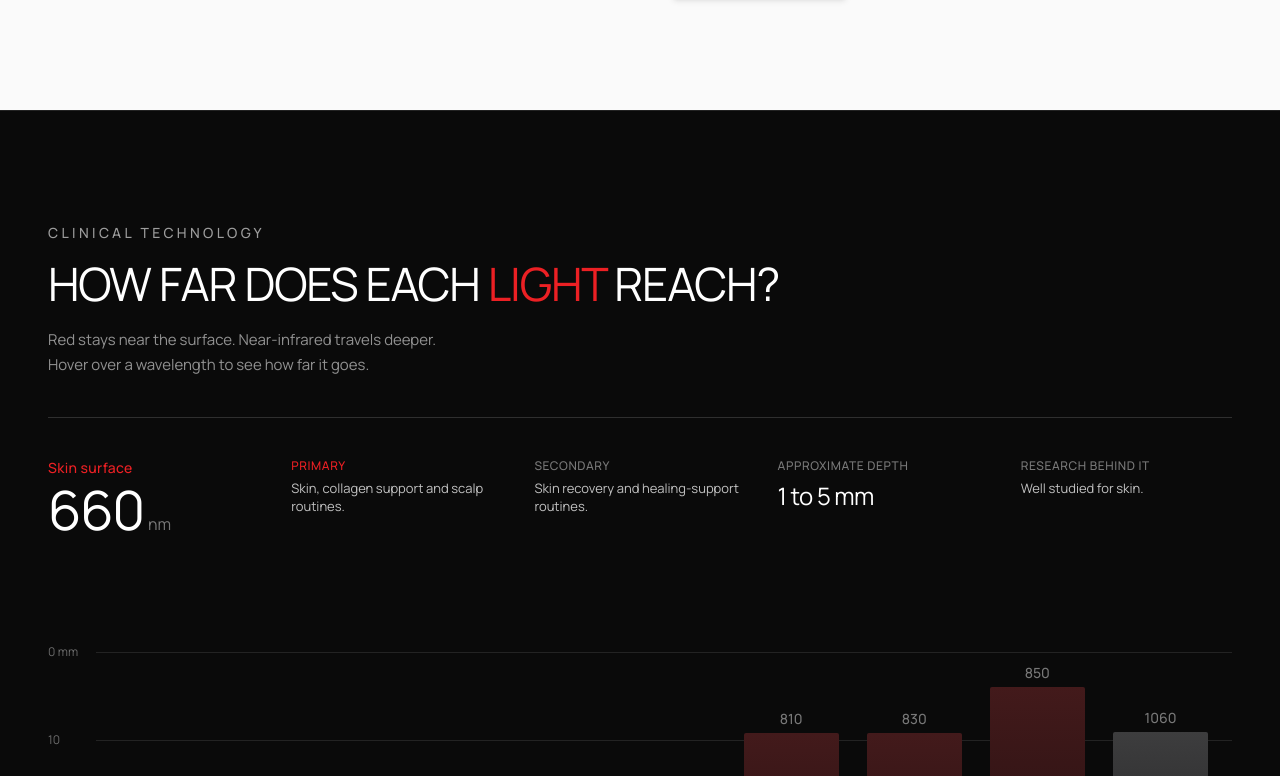
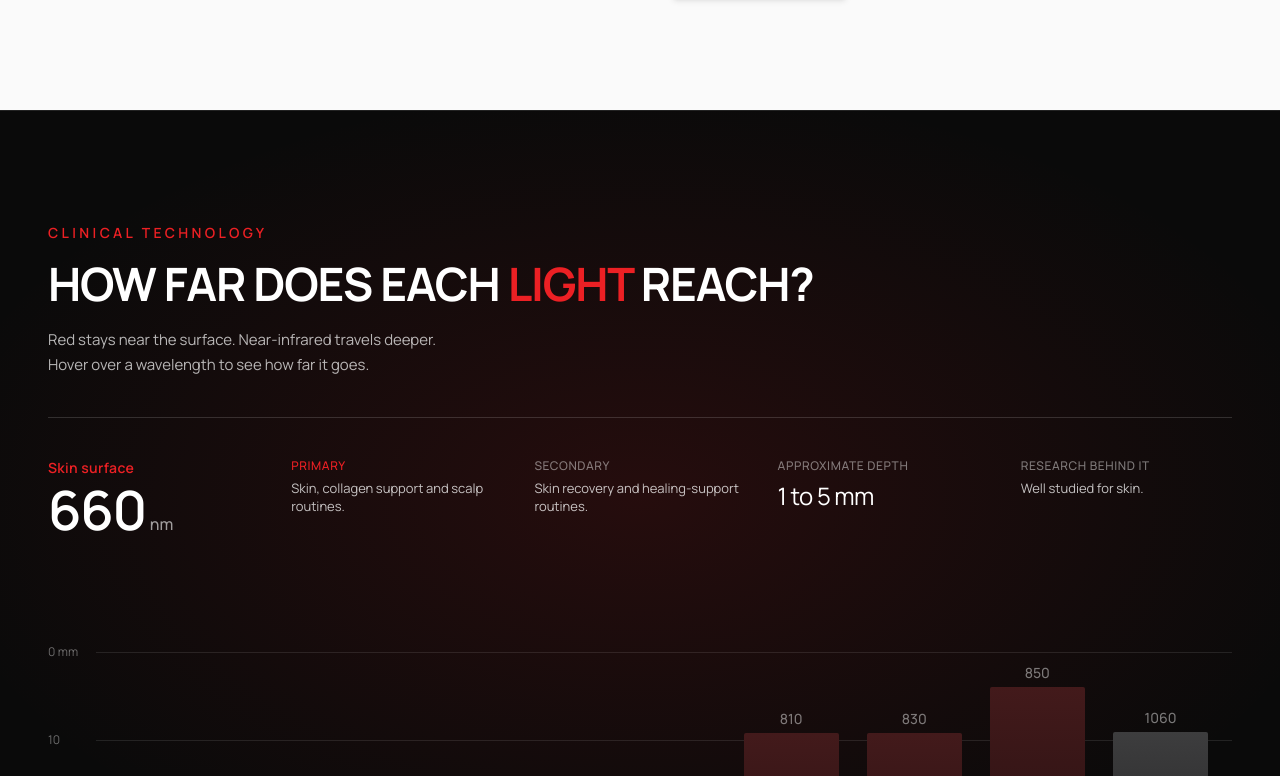
Before and after one commit to Eurolink-ofcl/Luma-frontend, a React (Vite) app: page / in a window 1280 px wide. Shown: the part 1524-2300 px from the top of the page. Built offline with nearby package versions, Linux system fonts and the light colour scheme.

Commit message:
feat: US-004 - Clinical Technology unbox background glow and font weights

```diff
--- a/src/components/ClinicalTech.jsx
+++ b/src/components/ClinicalTech.jsx
@@ -166,16 +166,19 @@ export default function ClinicalTech() {
       id="clinical-technology"
       className="relative w-full bg-[#0a0a0a] text-white py-20 lg:py-28 2xl:py-36 4xl:py-44 overflow-hidden font-['Manrope'] border-t border-white/10"
     >
-      <div className="clinical-container max-w-[1400px] 2xl:max-w-[1750px] 3xl:max-w-[1950px] 4xl:max-w-[2300px] mx-auto px-6 lg:px-12 2xl:px-16 4xl:px-20">
+      {/* Full-bleed unboxed ambient red glow behind chart matching PSD Group 17 */}
+      <div className="absolute inset-0 w-full h-full pointer-events-none bg-[radial-gradient(ellipse_75%_50%_at_50%_35%,rgba(236,32,36,0.12),transparent_75%)] z-0" />
+
+      <div className="clinical-container relative z-10 max-w-[1400px] 2xl:max-w-[1750px] 3xl:max-w-[1950px] 4xl:max-w-[2300px] mx-auto px-6 lg:px-12 2xl:px-16 4xl:px-20">
         {/* Section Header */}
         <div className="max-w-3xl 2xl:max-w-4xl 4xl:max-w-5xl">
-          <p className="text-xs sm:text-sm 2xl:text-base 4xl:text-lg uppercase tracking-[0.24em] text-white/60 font-medium mb-3">
+          <p className="text-xs sm:text-sm 2xl:text-base 4xl:text-lg uppercase tracking-[0.24em] text-[#EC2024] font-semibold mb-3">
             CLINICAL TECHNOLOGY
           </p>
-          <h2 className="text-2xl sm:text-3xl md:text-4xl lg:text-[46px] 2xl:text-[56px] 4xl:text-[68px] font-extralight tracking-tight uppercase leading-tight text-white">
+          <h2 className="text-2xl sm:text-3xl md:text-4xl lg:text-[46px] 2xl:text-[56px] 4xl:text-[68px] font-bold tracking-tight uppercase leading-tight text-white">
             HOW FAR DOES EACH <span className="text-[#EC2024]">LIGHT</span> REACH?
           </h2>
-          <p className="mt-4 text-white/55 text-sm sm:text-[15px] 2xl:text-base 4xl:text-lg leading-relaxed">
+          <p className="mt-4 text-white/70 text-sm sm:text-[15px] 2xl:text-base 4xl:text-lg leading-relaxed font-normal">
             Red stays near the surface. Near-infrared travels deeper.
             <br className="hidden sm:inline" />
             Hover over a wavelength to see how far it goes.
@@ -189,14 +192,14 @@ export default function ClinicalTech() {
         <div className="grid grid-cols-2 md:grid-cols-5 gap-6 lg:gap-8 2xl:gap-12 4xl:gap-16 items-start mb-14 2xl:mb-20 min-h-[90px] 2xl:min-h-[110px] transition-all duration-300">
           {/* Active Wavelength & Target */}
           <div className="col-span-2 sm:col-span-1">
-            <p className="text-xs sm:text-sm 2xl:text-base text-[#EC2024] font-medium tracking-wide mb-1">
+            <p className="text-xs sm:text-sm 2xl:text-base text-[#EC2024] font-semibold tracking-wide mb-1">
               {active.label}
             </p>
             <div className="flex items-baseline gap-1">
-              <span className="text-4xl sm:text-5xl lg:text-[54px] 2xl:text-[68px] 4xl:text-[80px] font-light text-white tracking-tight leading-none">
+              <span className="text-4xl sm:text-5xl lg:text-[54px] 2xl:text-[68px] 4xl:text-[80px] font-semibold text-white tracking-tight leading-none">
                 {active.value}
               </span>
-              <span className="text-sm sm:text-base 2xl:text-xl 4xl:text-2xl text-white/45 font-light">
+              <span className="text-sm sm:text-base 2xl:text-xl 4xl:text-2xl text-white/60 font-medium">
                 {active.unit}
               </span>
             </div>
```
